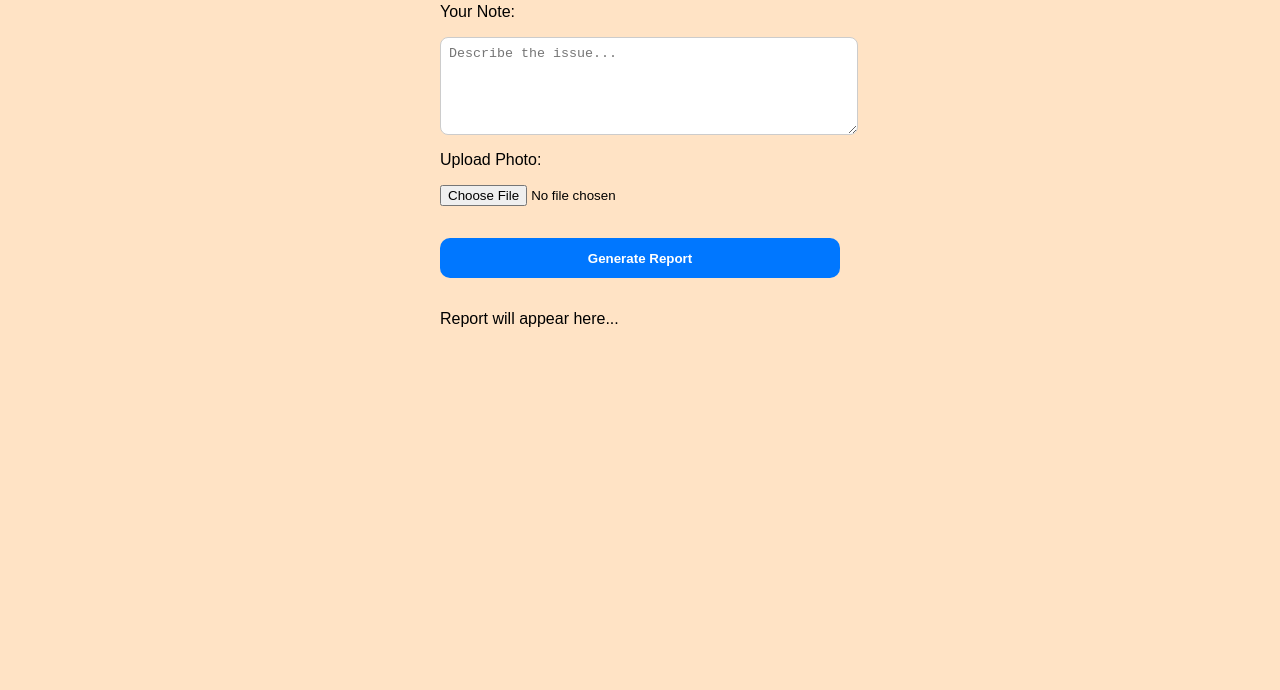
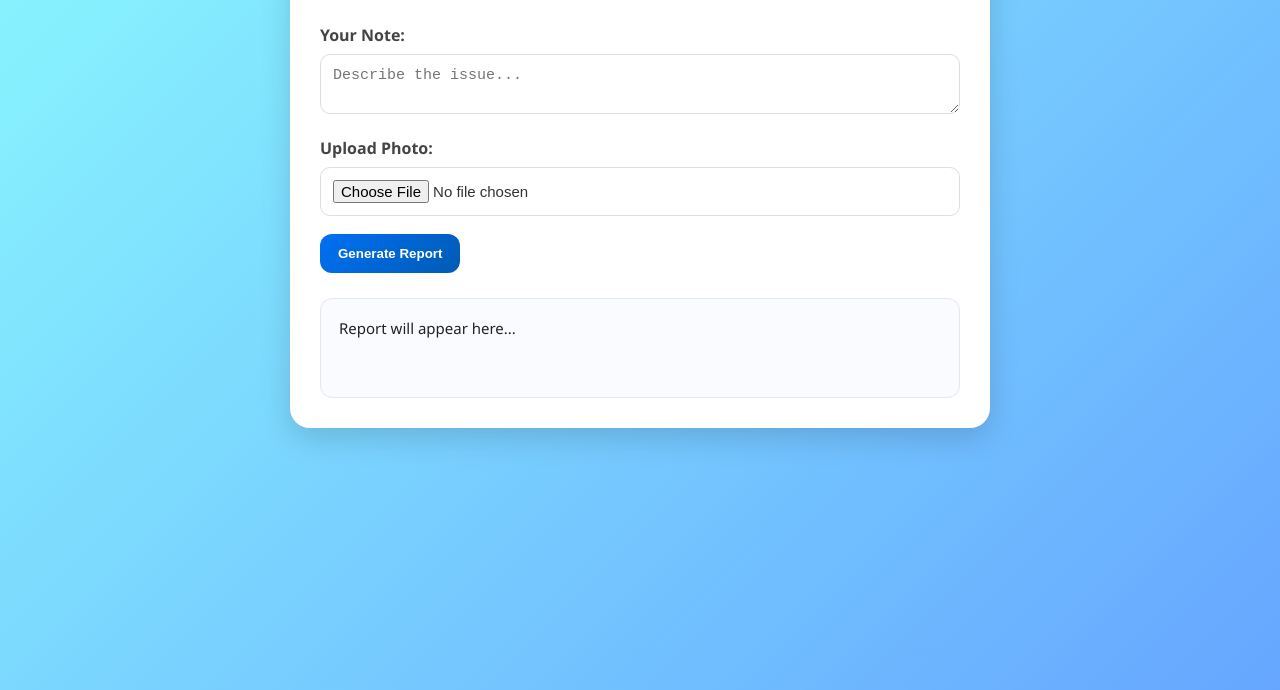
Before and after one commit to anay555/field-reporter, a plain HTML site: page public/index.html in a window 1280 px wide. Shown: the part 110-800 px from the top of the page. Drawn offline with Linux system fonts and the light colour scheme.

Commit message:
Update style.css

```diff
--- a/public/style.css
+++ b/public/style.css
@@ -1,94 +1,133 @@
-body {
-  font-family: Arial, sans-serif;
-  background: #ffe3c5;
+/* Reset */
+* {
   margin: 0;
   padding: 0;
-  display: flex;
-  flex-direction: column;
-  align-items: center;
-  min-height: 100vh;
+  box-sizing: border-box;
 }
 
-header {
-  width: 100%;
-  text-align: center;
-  padding: 1rem;
-  font-size: 1.5rem;
-  font-weight: bold;
-  background: #ffb86c;
+body {
+  font-family: "Segoe UI", Roboto, Helvetica, Arial, sans-serif;
+  background: linear-gradient(135deg, #89f7fe 0%, #66a6ff 100%);
+  min-height: 100vh;
+  display: flex;
+  justify-content: center;
+  align-items: flex-start;
+  padding: 40px 20px;
+  color: #333;
 }
 
+/* Card Container */
 .container {
-  flex: 1;
-  width: 90%;
-  max-width: 400px;
-  margin: 1rem auto;
-  display: flex;
-  flex-direction: column;
-  gap: 1rem;
+  width: 100%;
+  max-width: 700px;
+  background: #fff;
+  padding: 30px;
+  border-radius: 20px;
+  box-shadow: 0 10px 30px rgba(0, 0, 0, 0.15);
+  animation: fadeIn 0.8s ease;
 }
 
-.photo {
-  width: 100%;
-  height: 200px;
-  background: #ddd;
-  border-radius: 10px;
-  display: flex;
-  align-items: center;
-  justify-content: center;
-  font-size: 1rem;
-  color: #666;
-  overflow: hidden;
+h1 {
+  text-align: center;
+  font-size: 1.8rem;
+  margin-bottom: 25px;
+  color: #005bb5;
+  letter-spacing: 0.5px;
 }
 
-.photo img {
-  width: 100%;
-  height: 100%;
-  object-fit: cover;
+label {
+  font-weight: 600;
+  margin-bottom: 8px;
+  display: block;
+  color: #444;
 }
 
-textarea {
+/* Inputs */
+textarea,
+input[type="file"] {
   width: 100%;
-  min-height: 80px;
-  padding: 0.5rem;
-  border-radius: 8px;
-  border: 1px solid #ccc;
+  padding: 12px;
+  margin-bottom: 18px;
+  border: 1px solid #ddd;
+  border-radius: 10px;
+  font-size: 15px;
+  transition: all 0.2s ease;
 }
 
-button {
-  padding: 0.8rem;
-  border: none;
-  border-radius: 10px;
-  font-weight: bold;
-  cursor: pointer;
-  background: #0077ff;
-  color: white;
+textarea:focus,
+input[type="file"]:focus {
+  border-color: #0070f3;
+  outline: none;
+  box-shadow: 0 0 0 3px rgba(0, 118, 255, 0.2);
 }
 
-.report {
-  background: white;
-  padding: 1rem;
-  border-radius: 10px;
-  box-shadow: 0 2px 5px rgba(0,0,0,0.1);
-  font-size: 0.9rem;
+/* Buttons */
+button,
+.btn {
+  display: inline-block;
+  background: linear-gradient(135deg, #0070f3, #005bb5);
+  color: #fff;
+  font-weight: 600;
+  padding: 12px 18px;
+  border: none;
+  border-radius: 12px;
+  text-decoration: none;
+  cursor: pointer;
+  transition: transform 0.15s ease, box-shadow 0.15s ease;
 }
 
-.buttons {
-  display: flex;
-  gap: 1rem;
-  justify-content: center;
+button:hover,
+.btn:hover {
+  transform: translateY(-2px);
+  box-shadow: 0 6px 14px rgba(0, 112, 243, 0.3);
 }
 
-a.button {
+/* Report Box */
+.report-box {
+  margin-top: 25px;
+  padding: 18px;
+  background: #f9fbff;
+  border: 1px solid #e3e8f0;
+  border-radius: 12px;
+  min-height: 100px;
+  font-size: 15px;
+  line-height: 1.5;
+  color: #222;
+  animation: slideUp 0.6s ease;
+}
+
+#photoPreview img {
+  max-width: 100%;
+  margin-top: 12px;
+  border-radius: 12px;
+  box-shadow: 0 4px 12px rgba(0, 0, 0, 0.1);
+}
+
+/* Send Buttons */
+#sendButtons {
+  display: flex;
+  justify-content: center;
+  gap: 15px;
+  margin-top: 20px;
+}
+
+#sendButtons .btn {
   flex: 1;
   text-align: center;
-  text-decoration: none;
-  padding: 0.8rem;
-  border-radius: 10px;
-  font-weight: bold;
-  color: white;
-  background: #ff6b6b;
+  background: linear-gradient(135deg, #25d366, #128c7e);
 }
 
-a.button.whatsapp { background: #25d366; }
-a.button:hover { opacity: 0.9; }
+#sendButtons .btn:first-child {
+  background: linear-gradient(135deg, #0070f3, #005bb5);
+}
+
+/* Animations */
+@keyframes fadeIn {
+  from { opacity: 0; transform: translateY(10px); }
+  to { opacity: 1; transform: translateY(0); }
+}
+
+@keyframes slideUp {
+  from { opacity: 0; transform: translateY(15px); }
+  to { opacity: 1; transform: translateY(0); }
+}
```
